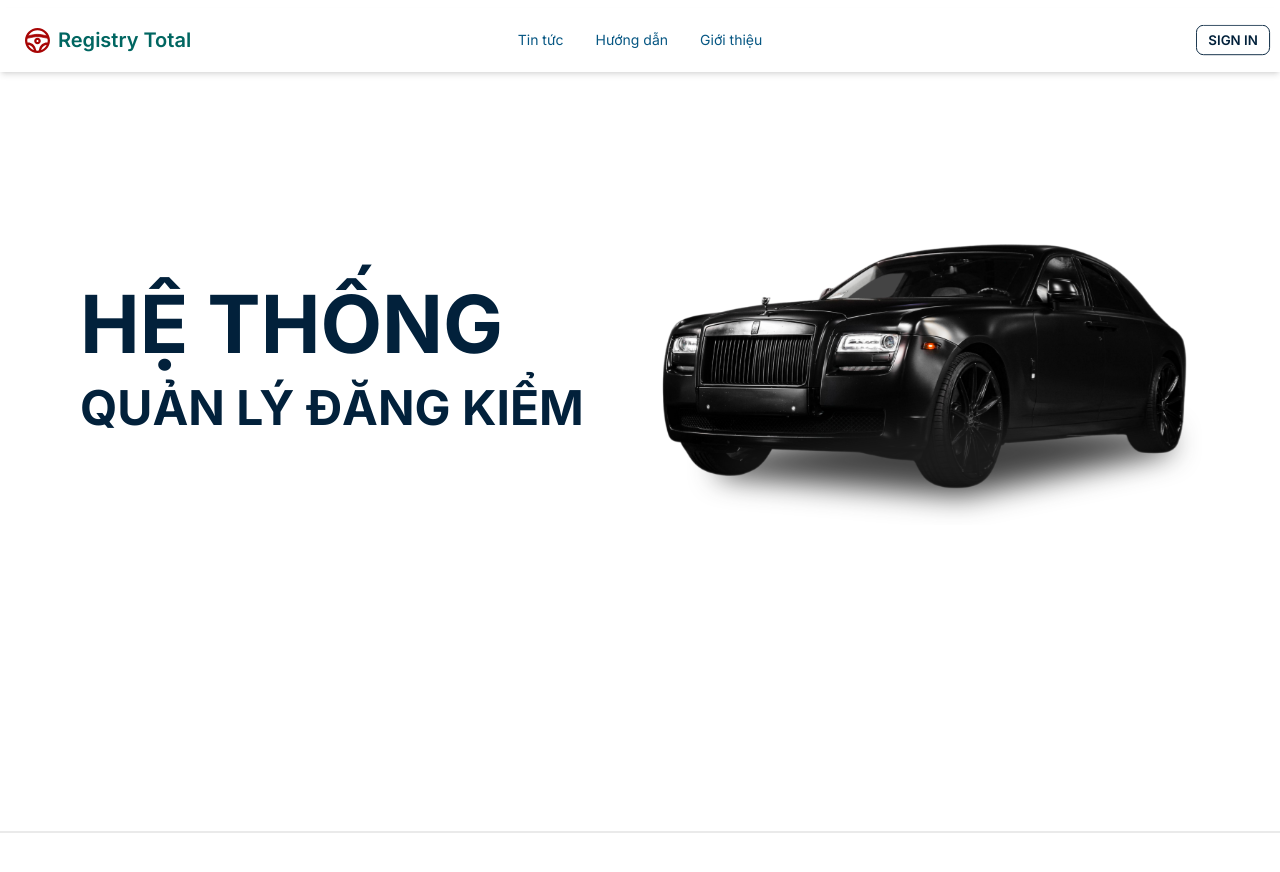
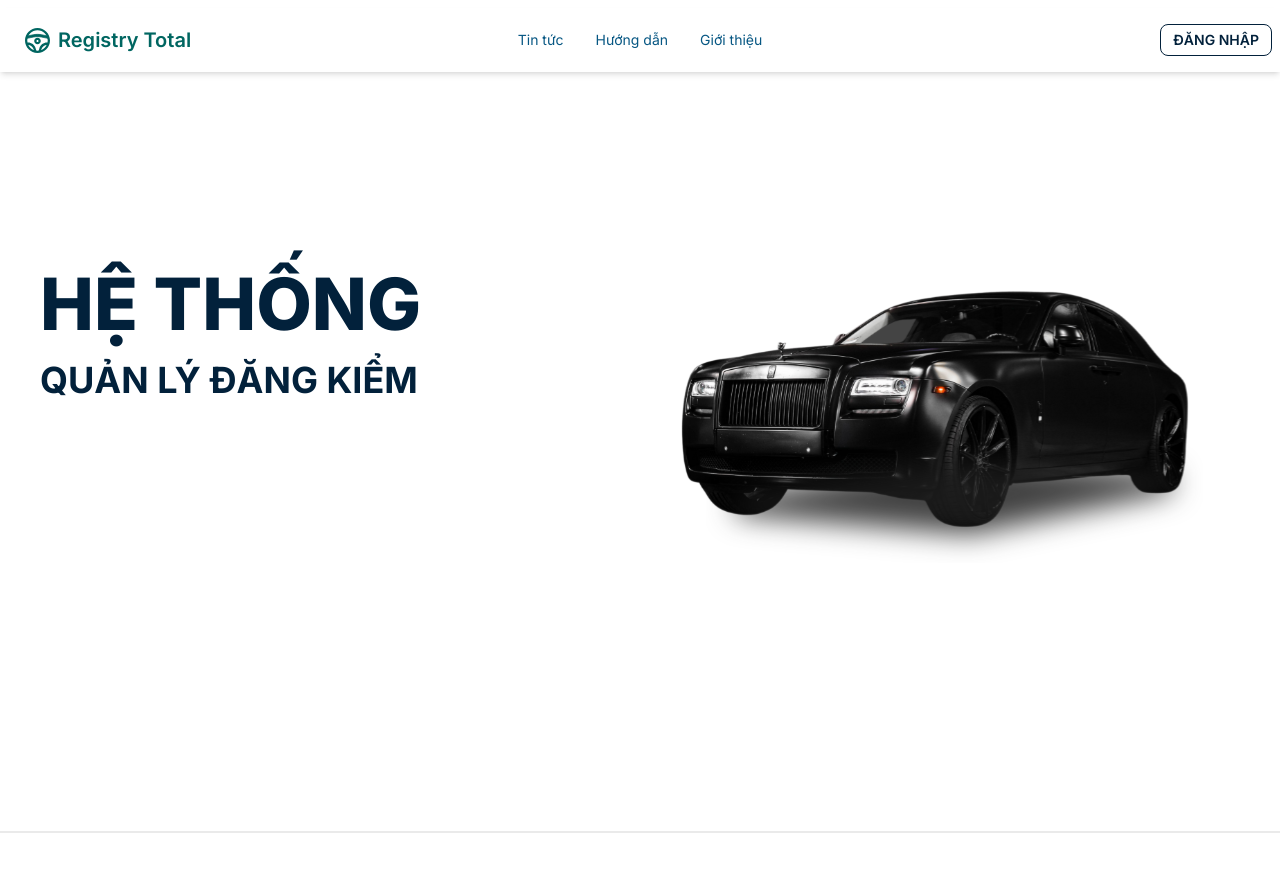
Before and after one commit to thrillim/registry-total, a Next.js app: page / in a window 1280 px wide. Shown: the top 872 px of the page. Built offline with nearby package versions, Linux system fonts and the light colour scheme; no server answers.

Commit message:
homepage

```diff
--- a/app/components/Homepage/Home.tsx
+++ b/app/components/Homepage/Home.tsx
@@ -1,26 +1,50 @@
 import NavBar from "./NavBar"
 
 export default function Homepage() {
-    return (
-        <div className="container mt-2 w-full mx-auto h-screen flex flex-col justify-between bg-white">
+  return (
+    <div className="container mt-2 w-full mx-auto h-screen flex flex-col justify-between bg-white">
       <NavBar />
-      <div className='flex justify-center gap-5 sm:hidden py-5'>
-        <a className="btn btn-outline btn-primary btn-sm">Tạo tài khoản</a>
-        <a className="btn btn-primary btn-sm">Đăng nhập</a>
-      </div>
       <div className='flex h-screen'>
-        <div className='flex flex-col flex-wrap bg-base-100 w-full h-3/4 whitespace-nowrap grow sm:grid sm:grid-cols-2 sm:p-10'>
-          <div className='text-center font-bold pt-28 uppercase
-                max-lg:text-center max-lg:mx-auto
-                lg:text-left lg:px-10 lg:pt-0 lg:my-auto'>
-            <div className="text-5xl text-primary my-3 sm:text-6xl sm:my-5 lg:text-[5rem] font-1000">Hệ thống</div>
-            <div className="text-2xl text-primary sm:text-3xl lg:text-5xl font-700">quản lý đăng kiểm</div>
+        {/* screen width larger than 1024px */}
+        <div className='flex flex-row gap-10 bg-base-100 w-screen mx-auto h-3/4 sm:p-10 max-lg:hidden'>
+          <div className='self-start items-center basis-1/2
+                my-auto pb-10
+                uppercase text-left'>
+            <div className="text-primary font-extrabold
+                2xl:text-8xl 2xl:my-6
+                xl:text-7xl xl:my-5
+                lg:text-6xl lg:my-4"
+                >Hệ thống</div>
+            <div className="text-primary font-bold
+                2xl:text-5xl 2xl:my-3
+                xl:text-4xl xl:my-2
+                lg:text-3xl lg:my-1"
+                >quản lý đăng kiểm</div>
           </div>
-          <div className='container h-fit sm:h-full min-w-[480px]'>
-            <div className="bg-car bg-contain bg-no-repeat bg-center w-full h-full"></div>
+          <div className='container h-fit sm:h-full min-w-[480px] w-1/2 self-end basis-1/2 my-auto pt-10 ml-18 mr-0'>
+            <div className="bg-car bg-contain bg-no-repeat bg-center h-[30rem]"></div>
+          </div>
+        </div>
+        {/* screen width smaller than 1024px */}
+        <div className="lg:hidden w-screen h-screen min-w-max">
+          <div className="mx-auto w-full uppercase text-center mt-10">
+          <div className="text-primary font-extrabold
+                md:text-6xl md:my-4
+                sm:text-5xl sm:my-3
+                max-sm:text-4xl max-sm:my-2"
+                >Hệ thống</div>
+            <div className="text-primary font-bold
+                md:text-3xl md:my-2
+                sm:text-2xl sm:my-1
+                max-sm:text-xl max-sm:my-0
+                "
+                >quản lý đăng kiểm</div>
+          </div>
+          <div className='container h-fit sm:h-full min-w-[480px] w-1/2 my-auto mx-auto items-center'>
+            <div className="bg-car bg-contain bg-no-repeat bg-center md:h-72 sm:h-56 max-sm:h-48"></div>
           </div>
         </div>
       </div>
     </div>
-    )
+  )
 }
--- a/app/components/Homepage/NavBar.tsx
+++ b/app/components/Homepage/NavBar.tsx
@@ -52,26 +52,26 @@ export default function NavBar() {
                 fillRule='evenodd'
                 clipRule='evenodd'
                 d='M17.5 3.18156C9.59167 3.18156 3.18156 9.59167 3.18156 17.5C3.18156 25.4083 9.59167 31.8184 17.5 31.8184C25.4083 31.8184 31.8184 25.4083 31.8184 17.5C31.8184 9.59167 25.4083 3.18156 17.5 3.18156ZM0 17.5C0 7.83569 7.83569 0 17.5 0C27.1643 0 35 7.83569 35 17.5C35 27.1643 27.1643 35 17.5 35C7.83569 35 0 27.1643 0 17.5Z'
-                fill='#A80505'
+                fill='#006661'
               />
               <path
                 fillRule='evenodd'
                 clipRule='evenodd'
                 d='M12.1965 12.6081L2.66034 14.515L2.03656 11.3947L11.5727 9.48773C15.4863 8.70445 19.5152 8.70445 23.4288 9.48773L32.9635 11.3947L32.3397 14.515L22.805 12.6081C19.303 11.9074 15.697 11.9074 12.1965 12.6081Z'
-                fill='#A80505'
-                stroke='#A80505'
+                fill='#006661'
+                stroke='#006661'
               />
               <path
                 fillRule='evenodd'
                 clipRule='evenodd'
                 d='M4.23973 23.6367H2.34845V20.4551H4.23973C9.21145 20.4551 13.5822 23.7506 14.9479 28.5315L16.0004 32.2144L12.9413 33.0888L11.8889 29.4059C10.9133 25.9908 7.79157 23.6367 4.23973 23.6367ZM23.1126 29.4059L22.0602 33.0888L19.0011 32.2144L20.0535 28.5315C21.4193 23.7506 25.7886 20.4551 30.7617 20.4551H32.6516V23.6367H30.7617C27.2099 23.6367 24.0882 25.9908 23.1126 29.4059Z'
-                fill='#A80505'
+                fill='#006661'
               />
               <path
                 fillRule='evenodd'
                 clipRule='evenodd'
                 d='M17.5014 16.8179C16.7053 16.8179 16.0616 17.463 16.0616 18.2577C16.0616 19.0523 16.7053 19.6975 17.5014 19.6975C18.2961 19.6975 18.9398 19.0523 18.9398 18.2577C18.9398 17.463 18.2961 16.8179 17.5014 16.8179ZM12.8801 18.2577C12.8801 15.7056 14.9479 13.6363 17.5014 13.6363C20.0535 13.6363 22.1214 15.7056 22.1214 18.2577C22.1214 20.8098 20.0535 22.879 17.5014 22.879C14.9479 22.879 12.8801 20.8098 12.8801 18.2577Z'
-                fill='#A80505'
+                fill='#006661'
               />
             </g>
             <defs>
@@ -100,7 +100,7 @@ export default function NavBar() {
           </li>
         </ul>
       </div>
-      <div className='hidden sm:flex navbar-end gap-1'>
+      <div className='sm:flex navbar-end gap-1'>
         <SignInButton />
       </div>
     </div>
--- a/app/components/Homepage/SignInButton.tsx
+++ b/app/components/Homepage/SignInButton.tsx
@@ -20,7 +20,7 @@ export default function SignInButton() {
           className='btn btn-sm btn-error'
           onClick={() => signOut({ callbackUrl: 'http://localhost:3000' })}
         >
-          Sign out
+          Đăng xuất
         </button>
       </div>
     );
@@ -32,7 +32,7 @@ export default function SignInButton() {
         className='btn btn-sm btn-outline btn-primary'
         onClick={() => signIn()}
       >
-        Sign in
+        Đăng nhập
       </button>
     </div>
   );
--- a/app/page.tsx
+++ b/app/page.tsx
@@ -10,7 +10,7 @@ export const metadata: Metadata = {
 
 export default function Home() {
   return (
-    <div className='bg-white'>
+    <div className='bg-white min-w-fit'>
       <Homepage />
       <div className="divider"></div>
       <About />
```
